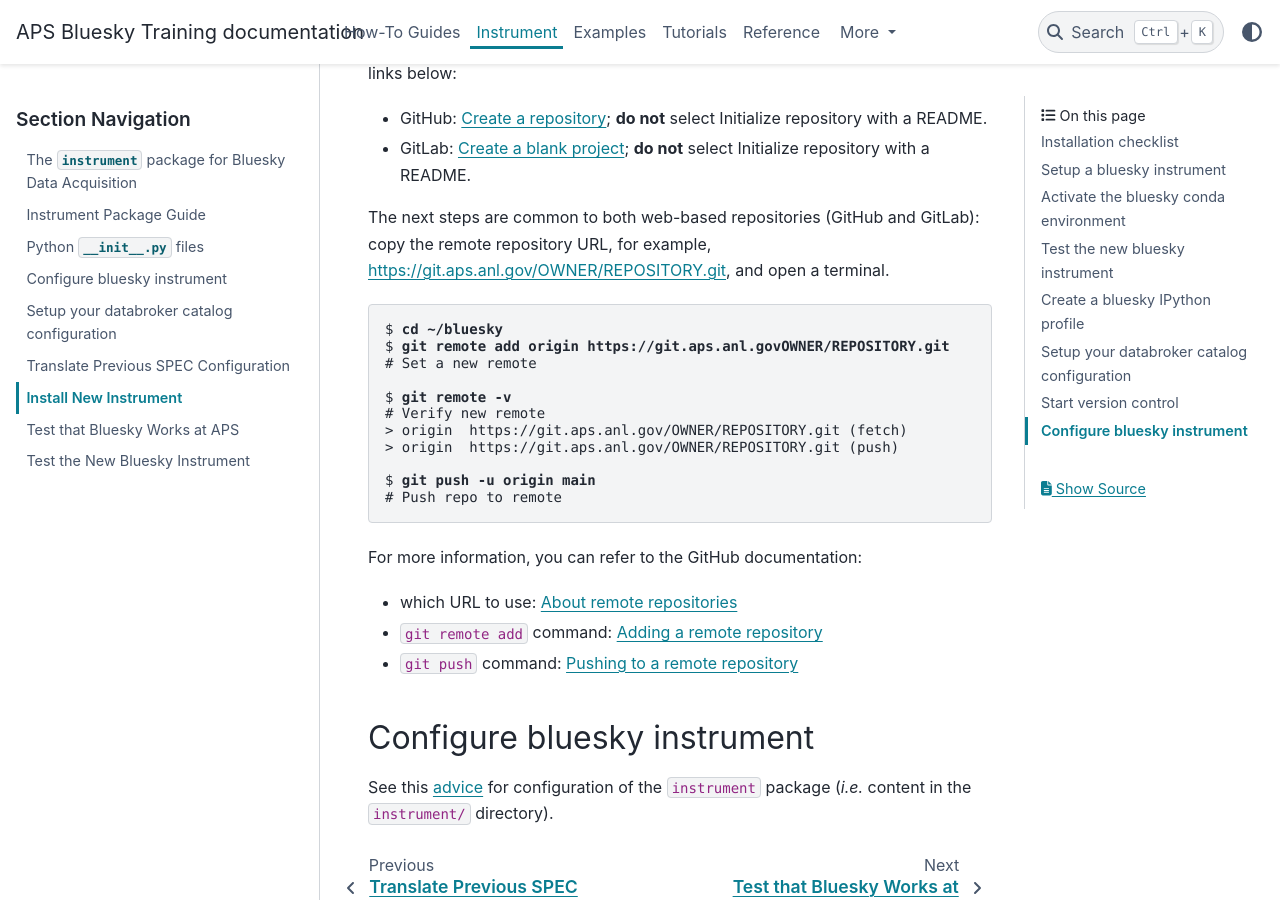
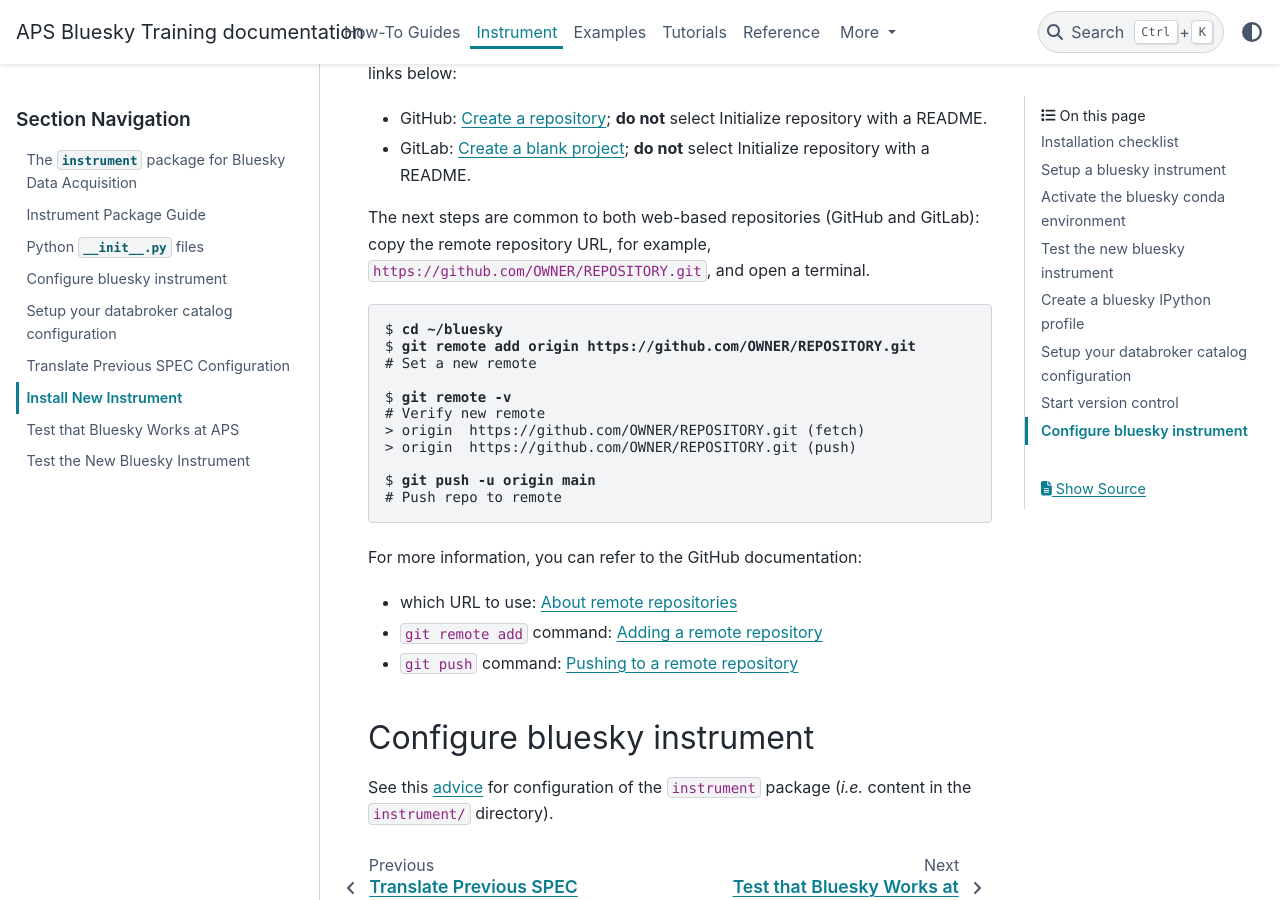
Before and after one commit to BCDA-APS/bluesky_training, a Sphinx documentation site: the page built from docs/source/instrument/_install_new_instrument.rst, in a window 1280 px wide and 900 px high, scrolled down 4209 px. Built offline with Sphinx 7.4.7 and the PyData theme 0.15.4, drawn with Linux system fonts in a browser that asks for light colours; some of the changed lines change nothing that is shown.

Commit message:
DOC #141 fix typos

```diff
--- a/docs/source/instrument/_install_new_instrument.rst
+++ b/docs/source/instrument/_install_new_instrument.rst
@@ -315,19 +315,19 @@
 
 The next steps are common to both web-based repositories (GitHub and GitLab):
 copy the remote repository URL, for example,
-https://git.aps.anl.gov/OWNER/REPOSITORY.git, and open a terminal.
+``https://github.com/OWNER/REPOSITORY.git``, and open a terminal.
 
 .. raw:: html
 
    <pre>
    $ <b>cd ~/bluesky </b>
-   $ <b>git remote add origin https://git.aps.anl.govOWNER/REPOSITORY.git  </b>
+   $ <b>git remote add origin https://github.com/OWNER/REPOSITORY.git  </b>
    # Set a new remote
 
    $ <b>git remote -v  </b>
    # Verify new remote
-   > origin  https://git.aps.anl.gov/OWNER/REPOSITORY.git (fetch)
-   > origin  https://git.aps.anl.gov/OWNER/REPOSITORY.git (push)
+   > origin  https://github.com/OWNER/REPOSITORY.git (fetch)
+   > origin  https://github.com/OWNER/REPOSITORY.git (push)
 
    $ <b>git push -u origin main  </b>
    # Push repo to remote
```
